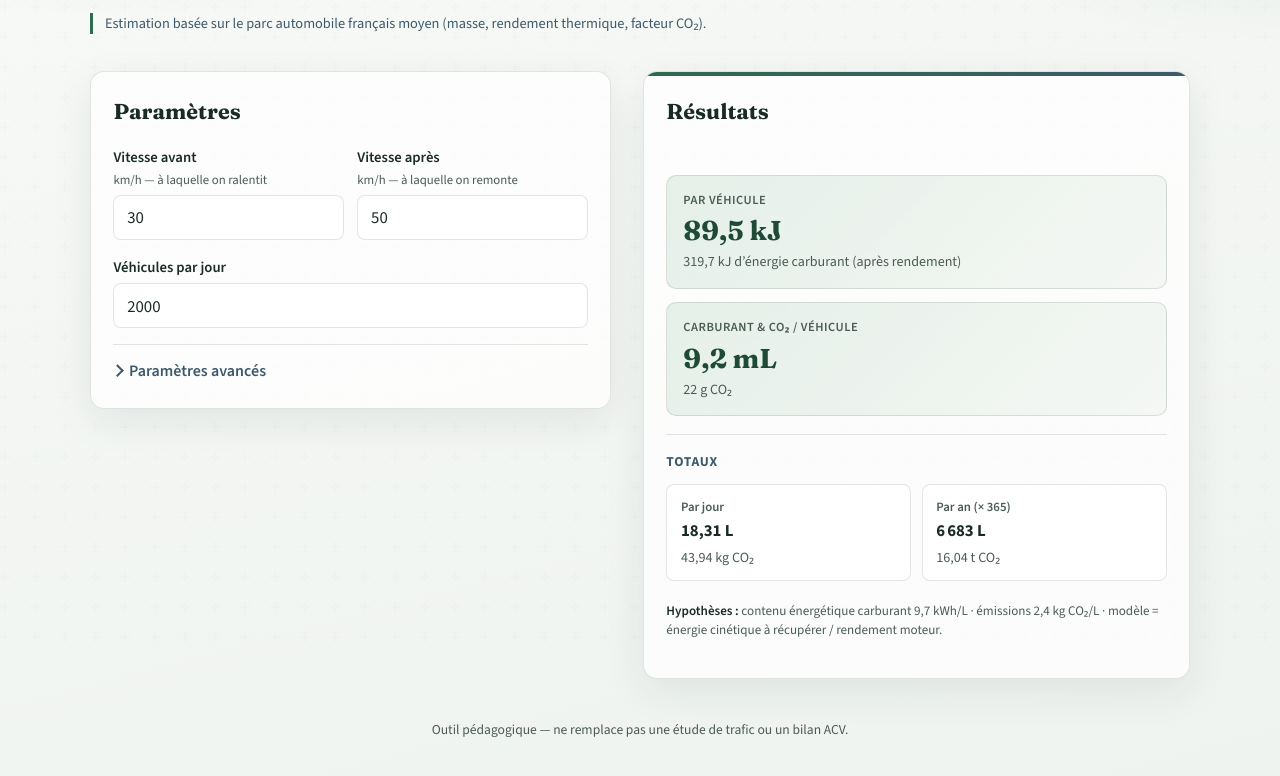
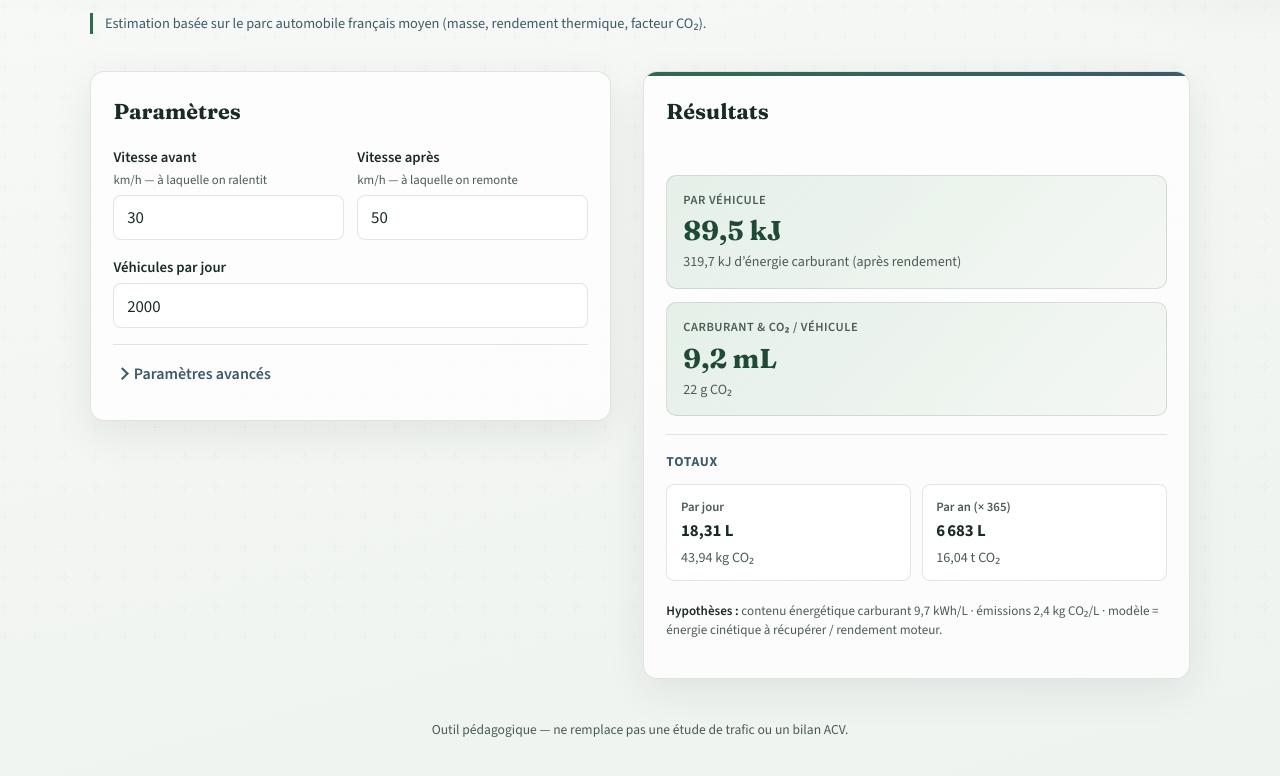
Before and after one commit to rodolphbaca/dos-dane-carbone, a plain HTML site: page index.html in a window 1280 px wide. Shown: the part 148-924 px from the top of the page. Drawn offline with nearby package versions, Linux system fonts and the light colour scheme.

Commit message:
Replace details with button toggle for advanced params
Improves click target and accessibility for mass and efficiency fields.

Co-authored-by: rodolphbaca <rodolphbaca@users.noreply.github.com>

```diff
--- a/index.html
+++ b/index.html
@@ -174,28 +174,36 @@
       gap: 0.85rem;
     }
 
-    details.advanced {
+    .advanced {
       margin-top: 0.5rem;
       border-top: 1px solid var(--line);
       padding-top: 0.85rem;
     }
 
-    details.advanced summary {
+    .advanced-toggle {
       cursor: pointer;
+      font: inherit;
       font-weight: 600;
       color: var(--slate);
-      list-style: none;
       display: flex;
       align-items: center;
       gap: 0.4rem;
       user-select: none;
+      padding: 0.55rem 0.65rem;
+      margin: -0.35rem -0.35rem 0;
+      border-radius: 8px;
+      min-height: 2.5rem;
+      width: 100%;
+      text-align: left;
+      background: transparent;
+      border: none;
     }
 
-    details.advanced summary::-webkit-details-marker {
-      display: none;
+    .advanced-toggle:hover {
+      background: rgba(61, 90, 108, 0.06);
     }
 
-    details.advanced summary::before {
+    .advanced-toggle::before {
       content: "";
       width: 0.45rem;
       height: 0.45rem;
@@ -203,15 +211,21 @@
       border-bottom: 2px solid var(--slate);
       transform: rotate(-45deg);
       transition: transform 0.2s ease;
+      flex-shrink: 0;
     }
 
-    details.advanced[open] summary::before {
+    .advanced.is-open .advanced-toggle::before {
       transform: rotate(45deg);
     }
 
-    details.advanced .advanced-body {
+    .advanced-body {
+      display: none;
       margin-top: 1rem;
       animation: fadeSlide 0.35s ease both;
+    }
+
+    .advanced.is-open .advanced-body {
+      display: block;
     }
 
     /* —— Results —— */
@@ -424,9 +438,11 @@
             <input type="number" id="vehicles" name="vehicles" min="0" step="1" value="2000" required />
           </div>
 
-          <details class="advanced">
-            <summary>Paramètres avancés</summary>
-            <div class="advanced-body">
+          <div class="advanced" id="advanced">
+            <button type="button" class="advanced-toggle" id="advanced-toggle" aria-expanded="false" aria-controls="advanced-body">
+              Paramètres avancés
+            </button>
+            <div class="advanced-body" id="advanced-body" hidden>
               <div class="field">
                 <label for="mass">Masse moyenne du véhicule <span class="hint">kg — défaut 1450</span></label>
                 <input type="number" id="mass" name="mass" min="1" step="any" value="1450" />
@@ -436,7 +452,7 @@
                 <input type="number" id="efficiency" name="efficiency" min="1" max="100" step="any" value="28" />
               </div>
             </div>
-          </details>
+          </div>
         </form>
       </section>
 
@@ -627,6 +643,15 @@
         els[id].addEventListener("input", calculate);
       });
 
+      const advanced = document.getElementById("advanced");
+      const advancedToggle = document.getElementById("advanced-toggle");
+      const advancedBody = document.getElementById("advanced-body");
+      advancedToggle.addEventListener("click", function () {
+        const open = advanced.classList.toggle("is-open");
+        advancedToggle.setAttribute("aria-expanded", open ? "true" : "false");
+        advancedBody.hidden = !open;
+      });
+
       calculate();
     })();
   </script>
```
